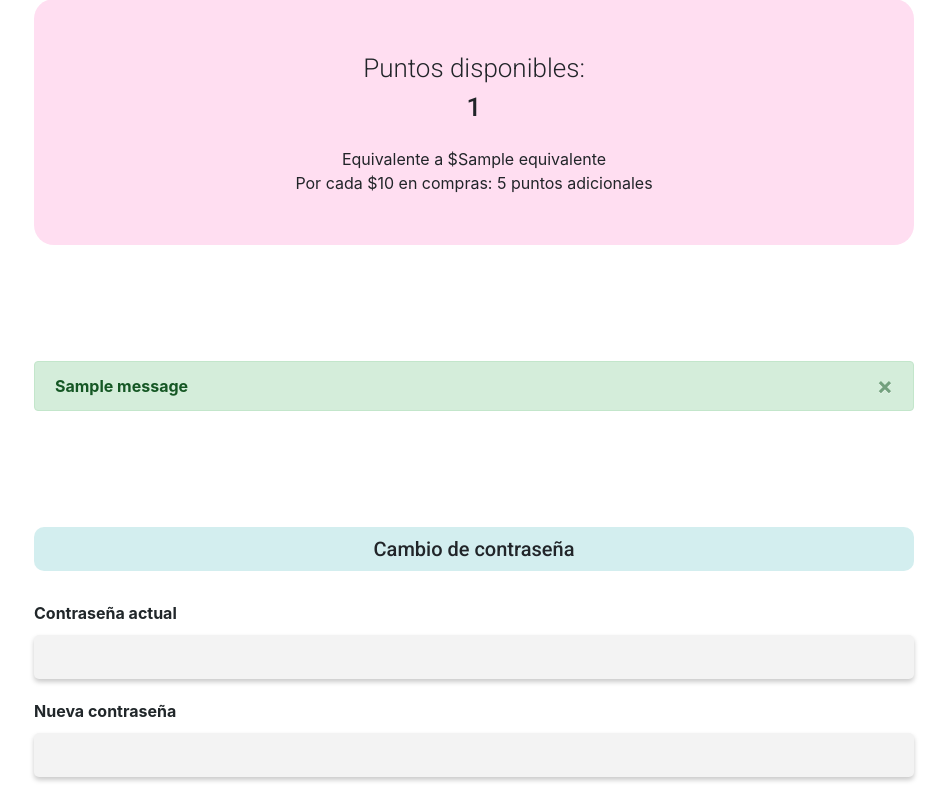
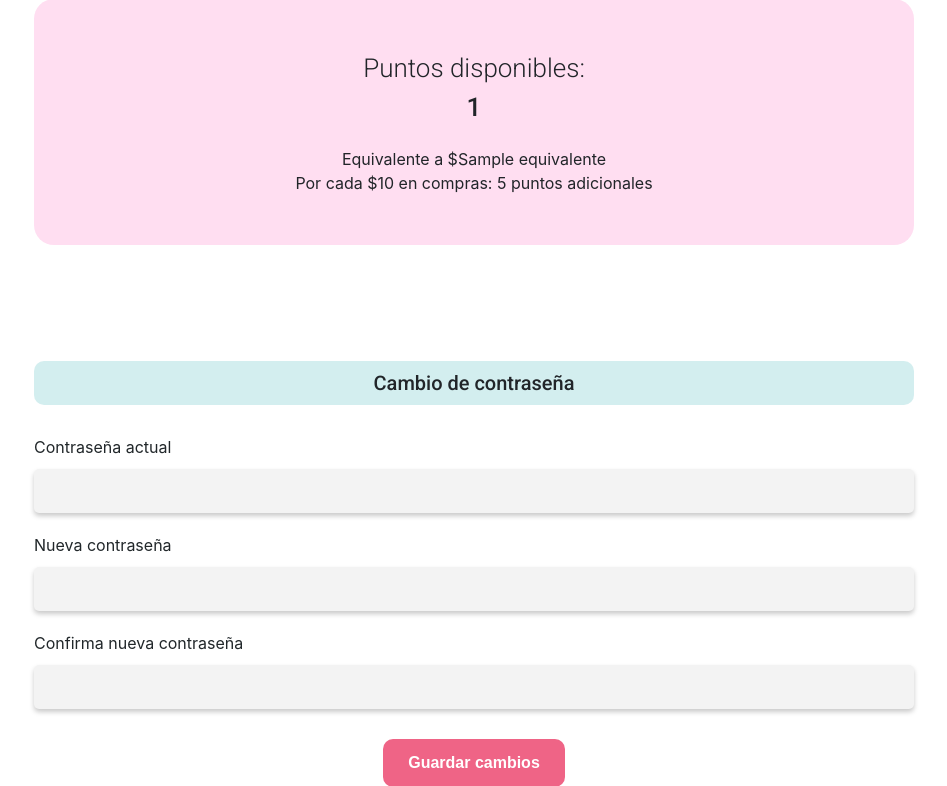
Before and after one commit to UlisesRdgz/chill-and-sweet, a Django app: template chill_and_sweet/main/templates/account/account.html in a window 1280 px wide. Shown: the part 703-1489 px from the top of the page, without its empty margins (166-1113 px from the left). Run offline with Django 5.2, Linux system fonts and the light colour scheme; tables that the repository leaves empty hold one stand-in row (values such as "Sample post"); the template is opened without the code that fills it: values that come from a table or form of the project are taken from there, most other values are stand-ins (such as "Sample title", 1, 10 or a date in 2020); one stand-in notice (Sample message) is shown; parts of the project's set-up code (start-up, migrations or seed data) failed here and were passed over; some libraries are stand-ins or nearby versions.

Commit message:
fix: icon

```diff
--- a/chill_and_sweet/main/static/css/cart/order.css
+++ b/chill_and_sweet/main/static/css/cart/order.css
@@ -6,6 +6,12 @@
     margin: 0;
     padding: 0;
     -webkit-tap-highlight-color: transparent;
+}
+
+/* Ocultar el icono de calendario en input[type="date"] */
+input[type="date"]::-webkit-calendar-picker-indicator {
+    display: none;
+    -webkit-appearance: none;
 }
 
 /* Contenedor principal de contenido */
--- a/chill_and_sweet/main/templates/account/account.html
+++ b/chill_and_sweet/main/templates/account/account.html
@@ -117,40 +117,6 @@
     </section>
 
     <!--
-        Alertas de cambio de contraseña
-    -->
-    {% if messages %}
-        <div>
-            {% for message in messages %}
-                {% if message.tags == "success" %}
-
-                    <div class="alert alert-success alert-dismissible fade show" role="alert">
-                        <strong>{{ message }}
-                        <button type="button" class="close" data-dismiss="alert" aria-label="Close">
-                          <span aria-hidden="true">&times;</span>
-                        </button>
-                    </div>
-                {% elif message.tags == "error" %}
-                    <div class="alert alert-danger alert-dismissible fade show" role="alert">
-                        <strong>{{ message }}
-                        <button type="button" class="close" data-dismiss="alert" aria-label="Close">
-                          <span aria-hidden="true">&times;</span>
-                        </button>
-                    </div>
-                {% else %}
-                <div class="alert alert-info alert-dismissible fade show" role="alert">
-                    <strong>{{ message }}
-                    <button type="button" class="close" data-dismiss="alert" aria-label="Close">
-                      <span aria-hidden="true">&times;</span>
-                    </button>
-                </div>
-                {% endif %}
-            {% endfor %}
-        </div>
-    {% endif %}
-
-
-    <!--
         Sección para cambio de contraseña
     -->
     <section class="password-change-container">
```
